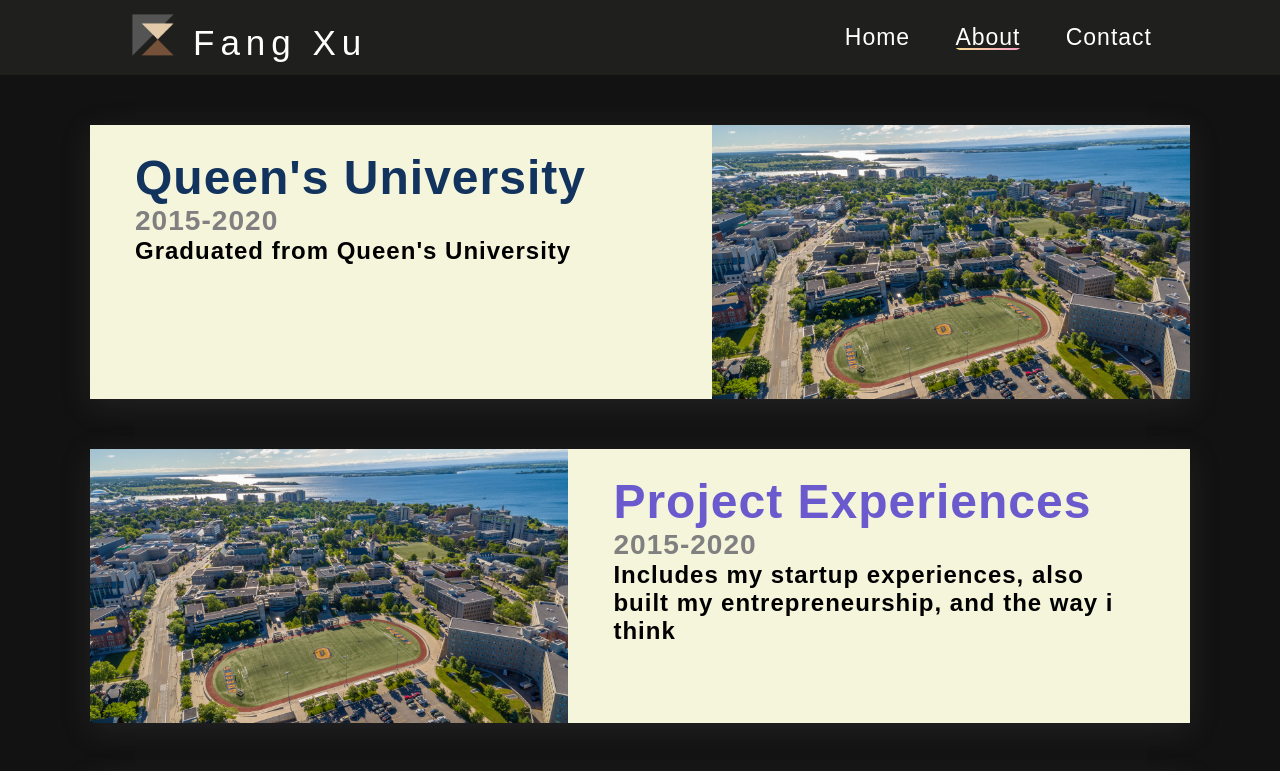
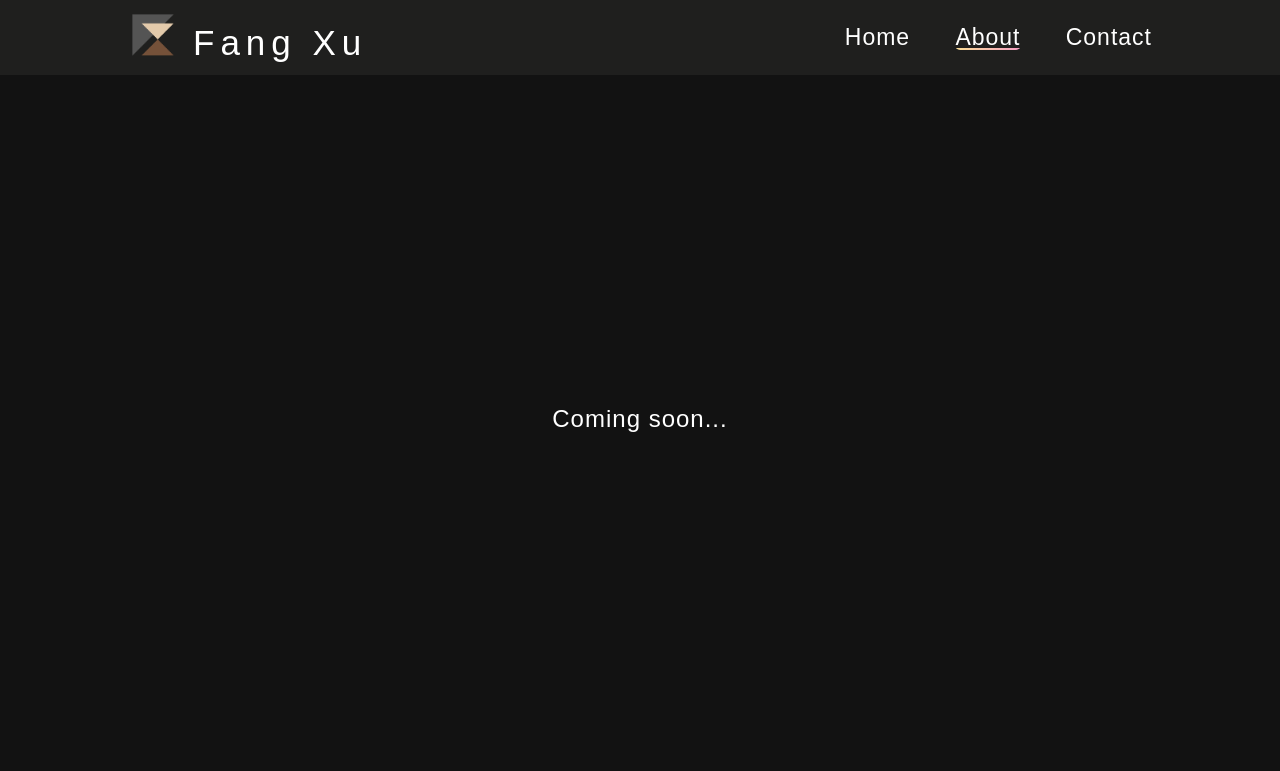
Before and after one commit to tjxufang/tjxufang.github.io, a React (Create React App) app: page /about in a window 1280 px wide. Shown: the top 771 px of the page. Built offline with nearby package versions, Linux system fonts and the light colour scheme; a web font is replaced by a local one.

Commit message:
added coming soon for about

```diff
--- a/src/Views/About.js
+++ b/src/Views/About.js
@@ -6,17 +6,18 @@
 const About = () => {
     return (
         <div className="about-container view-container">
-            {AboutStrings.map((item, i) =>
-                <ExperienceCard
-                    orientation={i % 2 === 0 ? 'left' : 'right'}
-                    title={item.title}
-                    color={item.color}
-                    subtitle={item.subtitle}
-                    imgSrc={item.imgSrc}
-                >
-                    {item.detail}
-                </ExperienceCard>
-            )}
+            {/*{AboutStrings.map((item, i) =>*/}
+            {/*    <ExperienceCard*/}
+            {/*        orientation={i % 2 === 0 ? 'left' : 'right'}*/}
+            {/*        title={item.title}*/}
+            {/*        color={item.color}*/}
+            {/*        subtitle={item.subtitle}*/}
+            {/*        imgSrc={item.imgSrc}*/}
+            {/*    >*/}
+            {/*        {item.detail}*/}
+            {/*    </ExperienceCard>*/}
+            {/*)}*/}
+            <div style={{textAlign: 'center', marginTop: '30%'}}>Coming soon...</div>
         </div>
     );
 };
```
